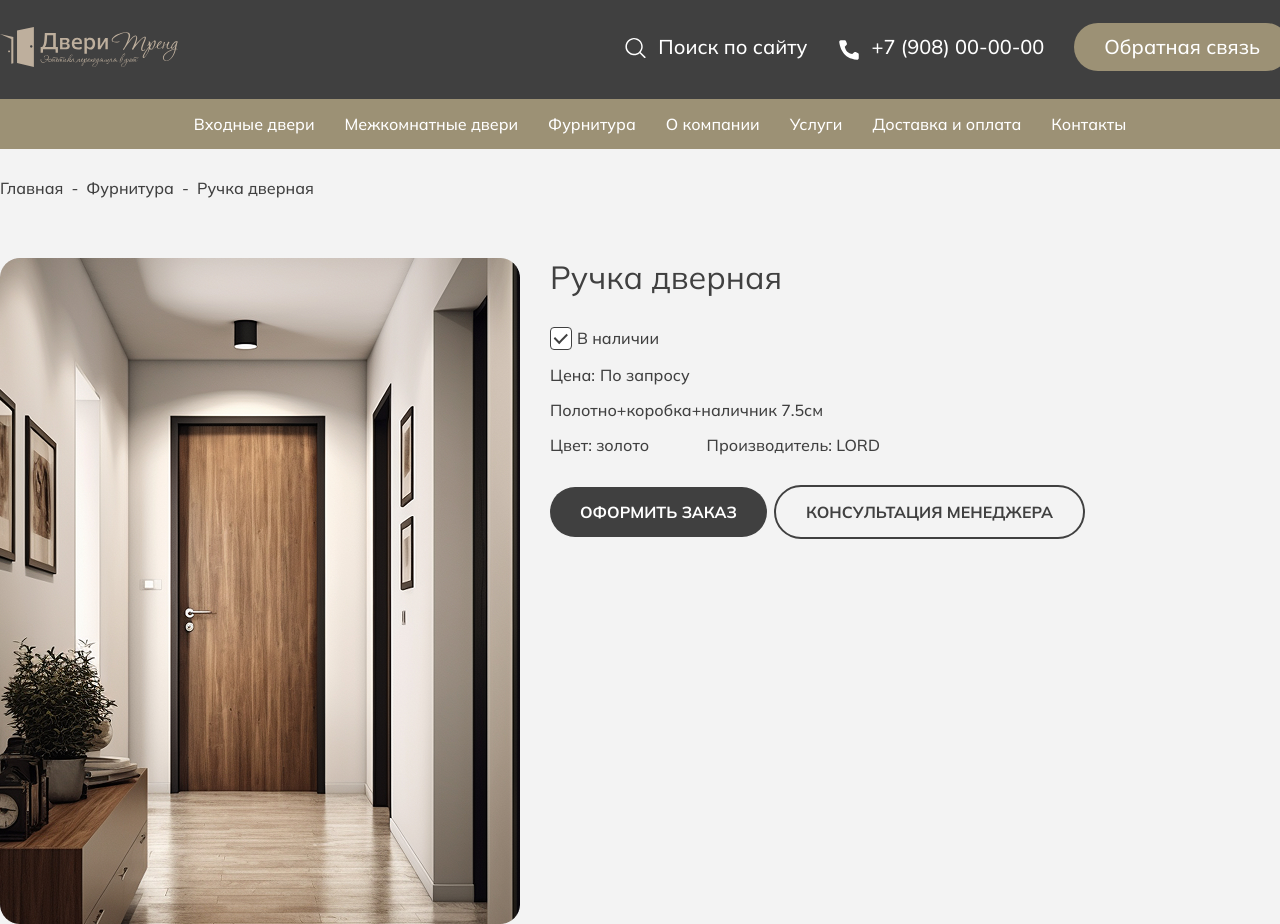
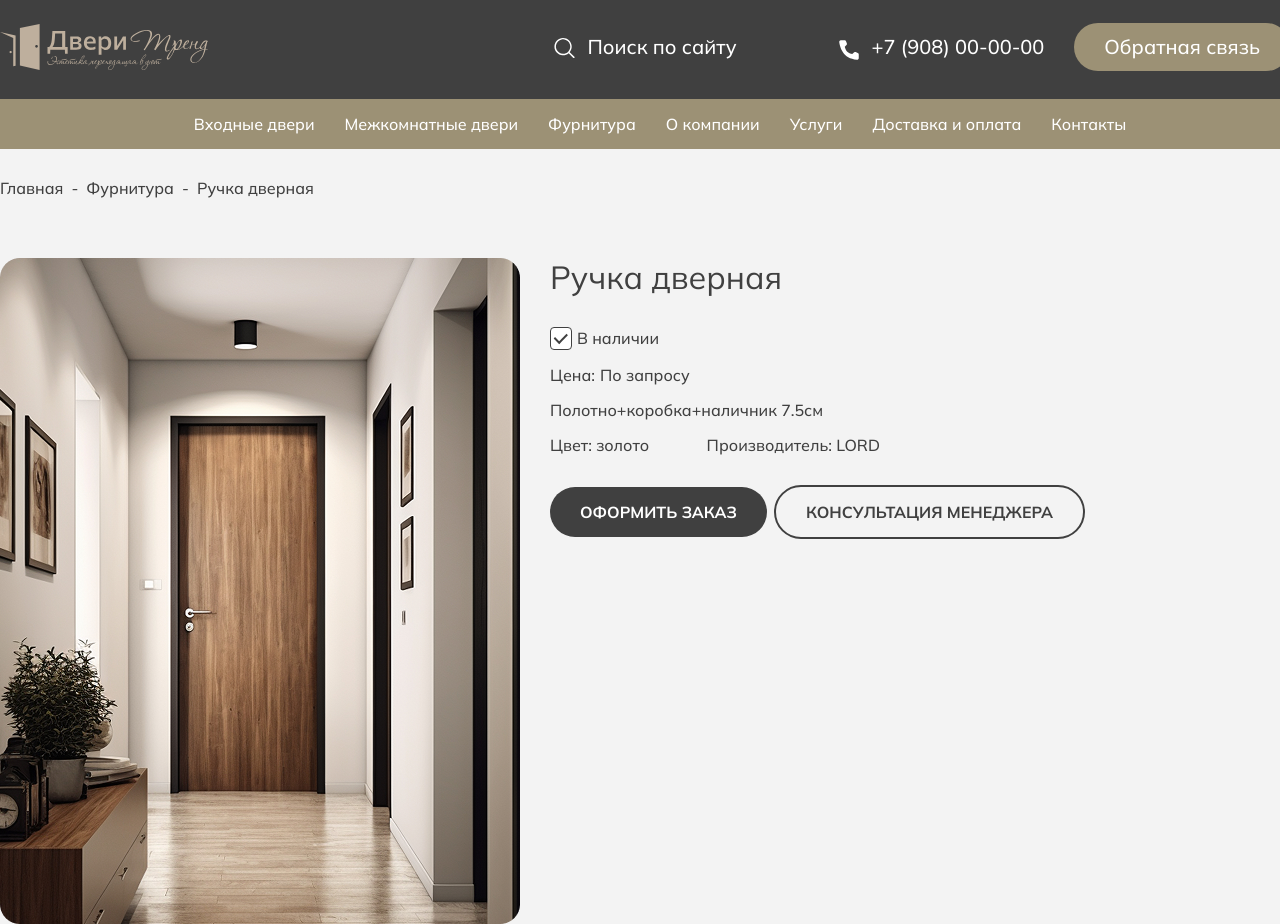
Before and after one commit to nelicepriatniy/dorTrend, a plain HTML site: page furniture-card.html in a window 1280 px wide. Shown: the top 924 px of the page. Drawn offline with Linux system fonts and the light colour scheme.

Commit message:
small changes

```diff
--- a/furniture-card.html
+++ b/furniture-card.html
@@ -15,10 +15,10 @@
     <div class="header__top">
       <div class="container">
         <a class="header__logo" href="/" aria-label="На главную">
-          <img class="header__logo-image" src="./assets/imgs/header/logo.svg" alt="Двери Trend">
+          <img class="header__logo-image" src="./assets/imgs/header/logo.svg" alt="">
+          <span class="header__tagline">Эстетика, переходящая в уют</span>
         </a>
-        <div class="header__top-content">
-          <a class="header-link" href="#" aria-label="Поиск по сайту">
+        <a class="header-link" href="#" aria-label="Поиск по сайту">
             <span class="header__search-icon-slot" aria-hidden="true">
               <svg width="24" height="23" viewBox="0 0 24 23" fill="none" xmlns="http://www.w3.org/2000/svg">
                 <path
@@ -28,6 +28,7 @@
             </span>
             <span class="header__search-text">Поиск по сайту</span>
           </a>
+          <div class="header__top-content">
           <a class="header-link" href="tel:+79080000000" aria-label="Позвонить +7 (908) 00-00-00">
             <svg width="24" height="24" viewBox="0 0 24 24" fill="none" xmlns="http://www.w3.org/2000/svg">
               <path
--- a/style/style.scss
+++ b/style/style.scss
@@ -791,14 +791,16 @@ p {
     padding: 23px 0 28px;
 
     .container {
-      display: flex;
+      display: grid;
+      grid-template-columns: minmax(0, 1fr) auto minmax(0, 1fr);
       align-items: center;
-      justify-content: space-between;
+      column-gap: 20px;
     }
   }
 
   .header__logo {
-    width: 178px;
+    width: 208px;
+    justify-self: start;
     position: relative;
     display: flex;
     flex-direction: column;
@@ -838,7 +840,12 @@ p {
     }
   }
 
+  .header__top .container > .header-link {
+    justify-self: center;
+  }
+
   .header__top-content {
+    justify-self: end;
     display: flex;
     align-items: center;
     gap: 30px;
@@ -2723,7 +2730,7 @@ body.nav-open {
   }
 
   .catalog-filters.mob {
-    margin-bottom: 15px;
+    margin-bottom: 35px;
 
     display: flex;
     justify-content: space-between;
```
Also changed, not shown: about-us.html (+2 -2 lines), card.html (+2 -2 lines), catalog.html (+2 -2 lines), contacts.html (+2 -2 lines), deliveryPayment.html (+2 -2 lines), furniture.html (+2 -2 lines), index.html (+1 -1 lines), services.html (+2 -2 lines), style/style.css, 1 other file.
